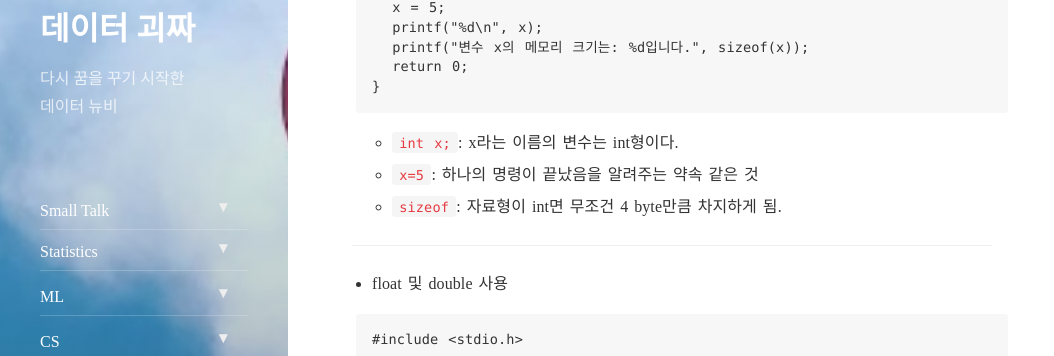
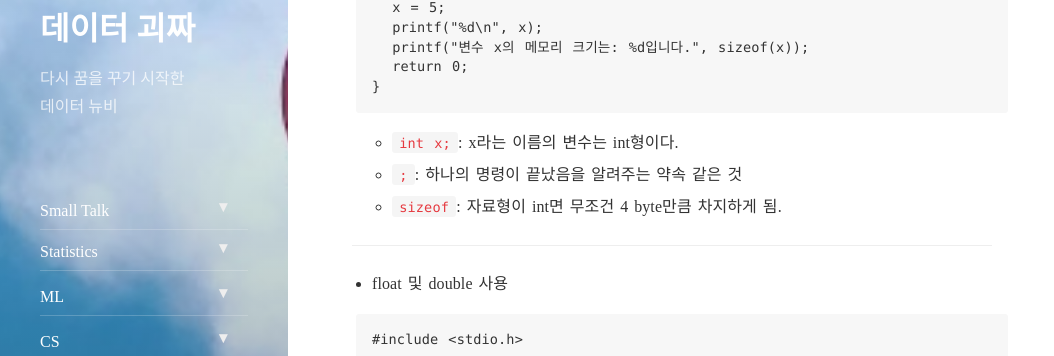
Before and after one commit to tryumanshow/data-weirdo.github.io, a Jekyll site: the page built from _posts/2020-02-09-cs-c_basic-c1.markdown, in a window 1280 px wide and 900 px high, scrolled down 1679 px. Shown: the part 93-449 px from the top of the window, without its empty margins (0-1054 px from the left). Built offline with Jekyll 4.4.1, drawn with Linux system fonts in a browser that asks for light colours; nearby versions of some CDN libraries; comment, search, counter and statistics services are not loaded.

Commit message:
Update 2020-02-09-cs-c_basic-c1.markdown

````diff
--- a/_posts/2020-02-09-cs-c_basic-c1.markdown
+++ b/_posts/2020-02-09-cs-c_basic-c1.markdown
@@ -74,7 +74,7 @@ comments: true
     }
     ```
     - `int x;`:  x라는 이름의 변수는 int형이다.
-    - `x=5`: 하나의 명령이 끝났음을 알려주는 약속 같은 것
+    - `;`: 하나의 명령이 끝났음을 알려주는 약속 같은 것
     - `sizeof`: 자료형이 int면 무조건 4 byte만큼 차지하게 됨.
 
   ---
````
